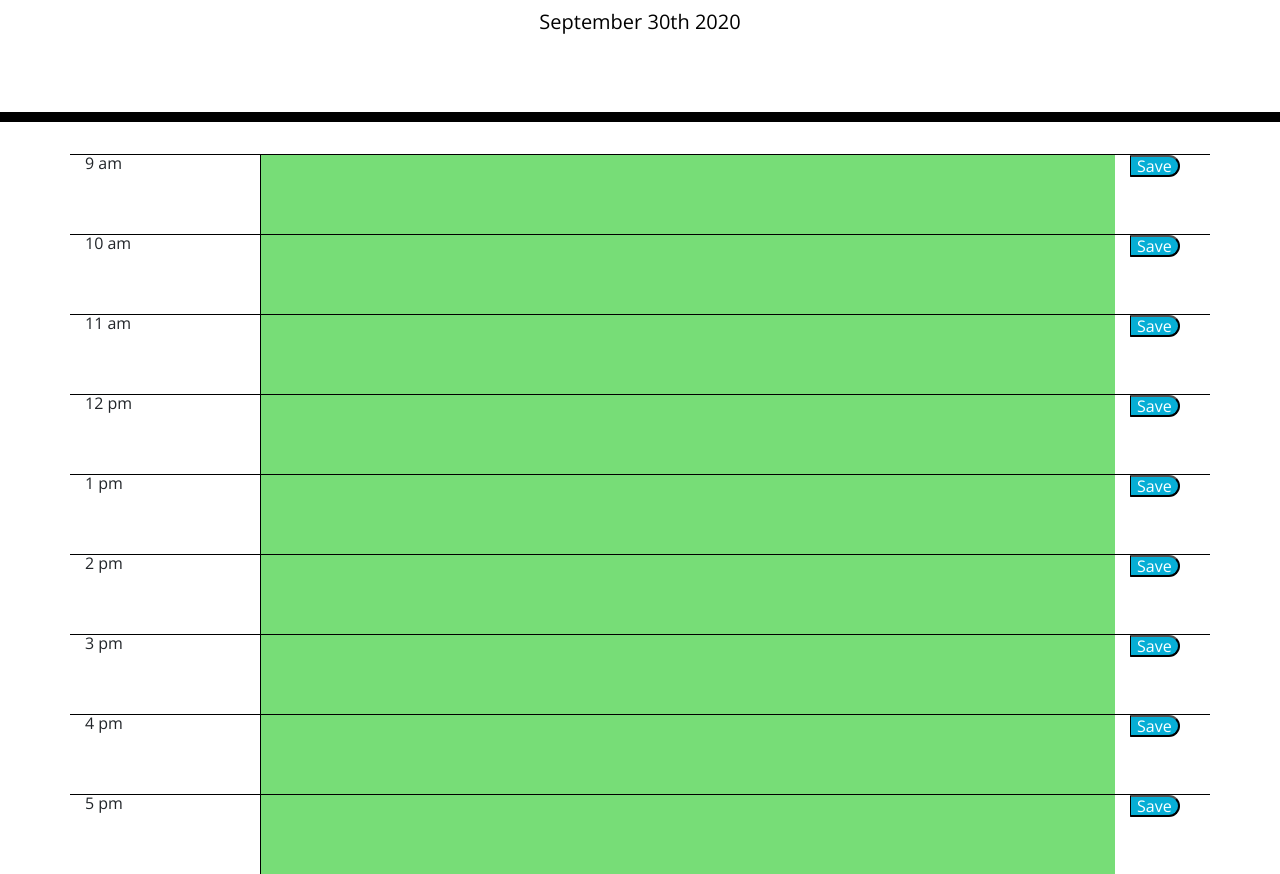
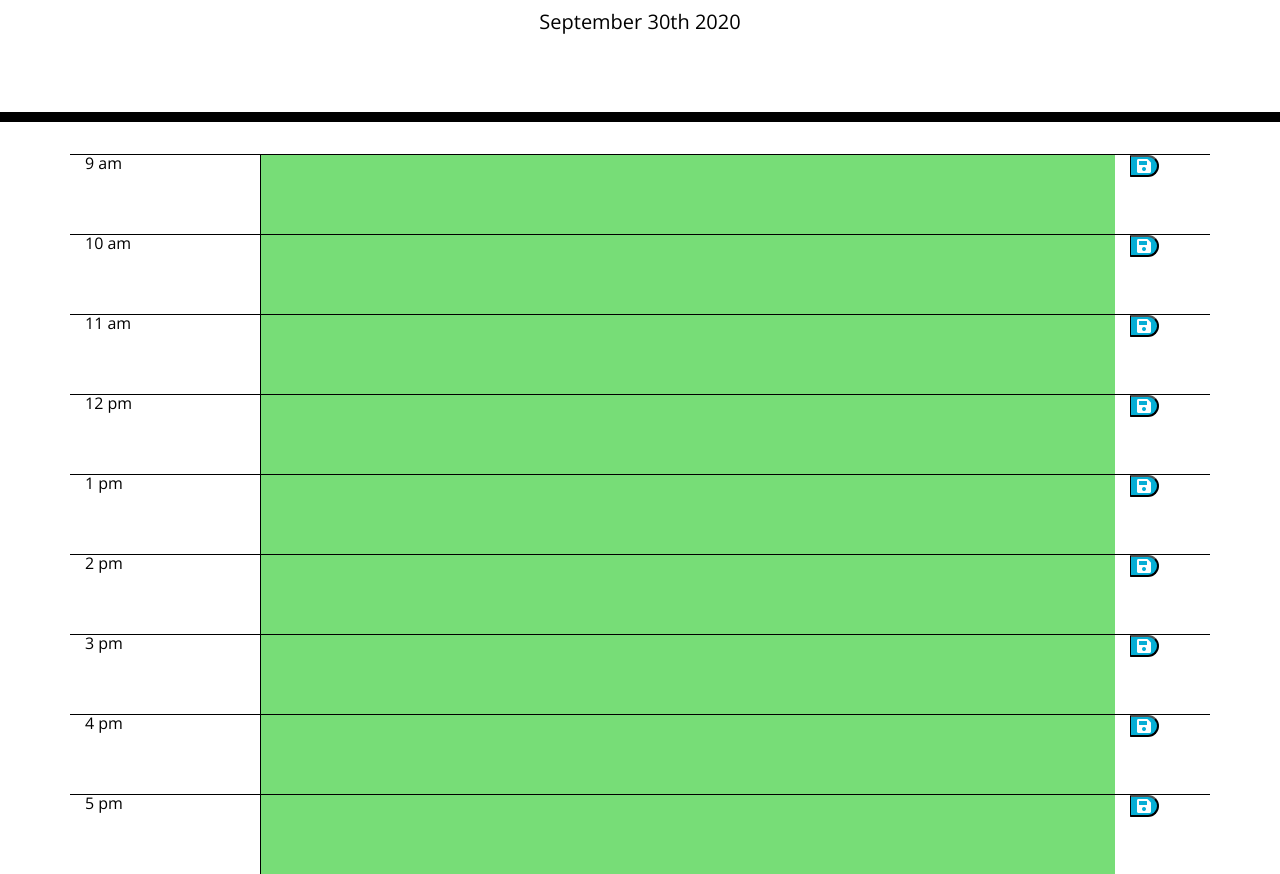
Before and after one commit to zeroshii/Work-Day-Scheduler, a plain HTML site: page index.html in a window 1280 px wide. Shown: the part 182-1056 px from the top of the page. Drawn offline with nearby package versions, Linux system fonts and the light colour scheme.

Commit message:
Updated save buttons and README

```diff
--- a/index.html
+++ b/index.html
@@ -33,55 +33,55 @@
       <div class="row">
         <div class="col-2">9 am</div>
         <textarea id="planner-9" class="col-9"></textarea>
-        <div class="col-1"><button id="button-9" type="button" onclick="saveText(this);" class="saveBtn">Save</button></div>
+        <div class="col-1"><button id="button-9" type="button" onclick="saveText(this);" class="saveBtn"><i class="fas fa-save"></i></button></div>
       </div>
 
       <div class="row">
         <div class="col-2">10 am</div>
         <textarea id="planner-10" class="col-9"></textarea>
-        <div class="col-1"><button id="button-10"type="button" onclick="saveText(this);" class="saveBtn">Save</button></div>
+        <div class="col-1"><button id="button-10" type="button" onclick="saveText(this);" class="saveBtn"><i class="fas fa-save"></i></button></div>
       </div>
 
       <div class="row">
         <div class="col-2">11 am</div>
         <textarea id="planner-11" class="col-9"></textarea>
-        <div class="col-1"><button id="button-11" type="button" onclick="saveText();" class="saveBtn">Save</button></div>
+        <div class="col-1"><button id="button-11" type="button" onclick="saveText(this);" class="saveBtn"><i class="fas fa-save"></i></button></div>
       </div>
 
       <div class="row">
         <div class="col-2">12 pm</div>
         <textarea id="planner-12" class="col-9"></textarea>
-        <div class="col-1"><button id="button-12" type="button" onclick="saveText();" class="saveBtn">Save</button></div>
+        <div class="col-1"><button id="button-12" type="button" onclick="saveText(this);" class="saveBtn"><i class="fas fa-save"></i></button></div>
       </div>
 
       <div class="row">
         <div class="col-2">1 pm</div>
         <textarea id="planner-13" class="col-9"></textarea>
-        <div class="col-1"><button id="button-13" type="button" onclick="saveText();" class="saveBtn">Save</button></div>
+        <div class="col-1"><button id="button-13" type="button" onclick="saveText(this);" class="saveBtn"><i class="fas fa-save"></i></button></div>
       </div>
 
       <div class="row">
         <div class="col-2">2 pm</div>
         <textarea id="planner-14" class="col-9"></textarea>
-        <div class="col-1"><button id="button-14" type="button" onclick="saveText();" class="saveBtn">Save</button></div>
+        <div class="col-1"><button id="button-14" type="button" onclick="saveText(this);" class="saveBtn"><i class="fas fa-save"></i></button></div>
       </div>
 
       <div class="row">
         <div class="col-2">3 pm</div>
         <textarea id="planner-15" class="col-9"></textarea>
-        <div class="col-1"><button id="button-15" type="button" onclick="saveText();" class="saveBtn">Save</button></div>
+        <div class="col-1"><button id="button-15" type="button" onclick="saveText(this);" class="saveBtn"><i class="fas fa-save"></i></button></div>
       </div>
 
       <div class="row">
         <div class="col-2">4 pm</div>
         <textarea id="planner-16" class="col-9"></textarea>
-        <div class="col-1"><button id="button-16" type="button" onclick="saveText();" class="saveBtn">Save</button></div>
+        <div class="col-1"><button id="button-16" type="button" onclick="saveText(this);" class="saveBtn"><i class="fas fa-save"></i></button></div>
       </div>
 
       <div class="row">
         <div class="col-2">5 pm</div>
         <textarea id="planner-17" class="col-9"></textarea>
-        <div class="col-1"><button id="button-17" type="button" onclick="saveText();" class="saveBtn">Save</button></div>
+        <div class="col-1"><button id="button-17" type="button" onclick="saveText(this);" class="saveBtn"><i class="fas fa-save"></i></button></div>
       </div>
 
 
@@ -100,7 +100,7 @@
 // Display current date on top of scheduler
 
       function todaysDate() {
-           document.getElementById("currentDay").innerHTML = date;
+           document.getElementById("currentDay").innerHTML = date
       }
       todaysDate()
 
@@ -129,30 +129,23 @@ checkTime()
       function saveText(btnElement){
 
         var num = btnElement.id.split("-")[1]
-    var text = document.querySelector(`#planner-${num}`).value;
+        var text = document.querySelector(`#planner-${num}`).value
 
         localStorage.setItem(`#planner-${num}`, text)
-    console.log(num)
       }
-
 
 //Display locally stored values
 
       function displayText(){
 
         for (var i = 0; i < timeOfDay.length; i++){
-
         document.querySelector(`#planner-${timeOfDay[i]}`).value = localStorage.getItem(`#planner-${timeOfDay[i]}`)
-    console.log(timeOfDay[i])
         }
       }
       displayText()
 
 
-
-
     </script>
-
 
   </body>
 </html>
--- a/style.css
+++ b/style.css
@@ -1,5 +1,6 @@
 body {
   font-family: 'Open Sans', sans-serif;
+  color: #000000;
   font-size: 16px;
   line-height: 1;
 }
```
Also changed, not shown: script.js (added, +51 -0 lines), 1 other file. Lines whose indentation alone changed are shown as unchanged.
